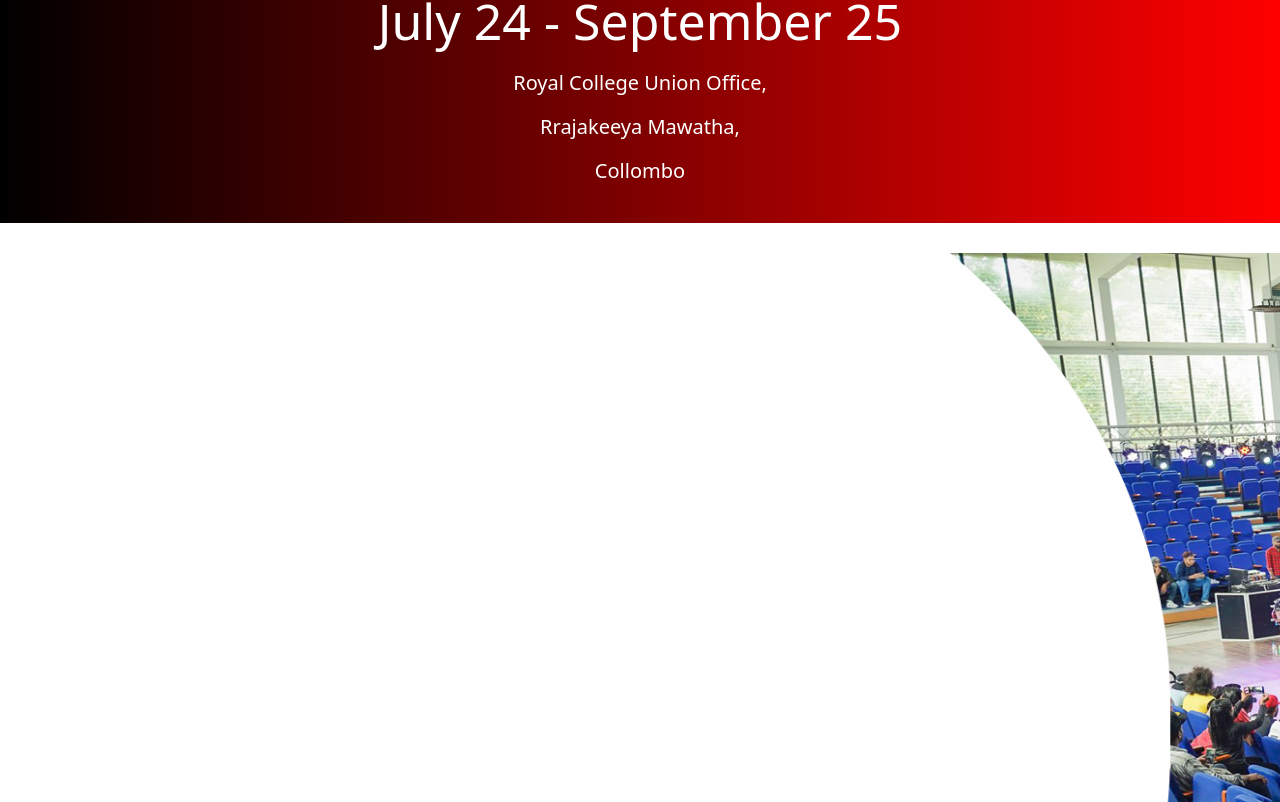
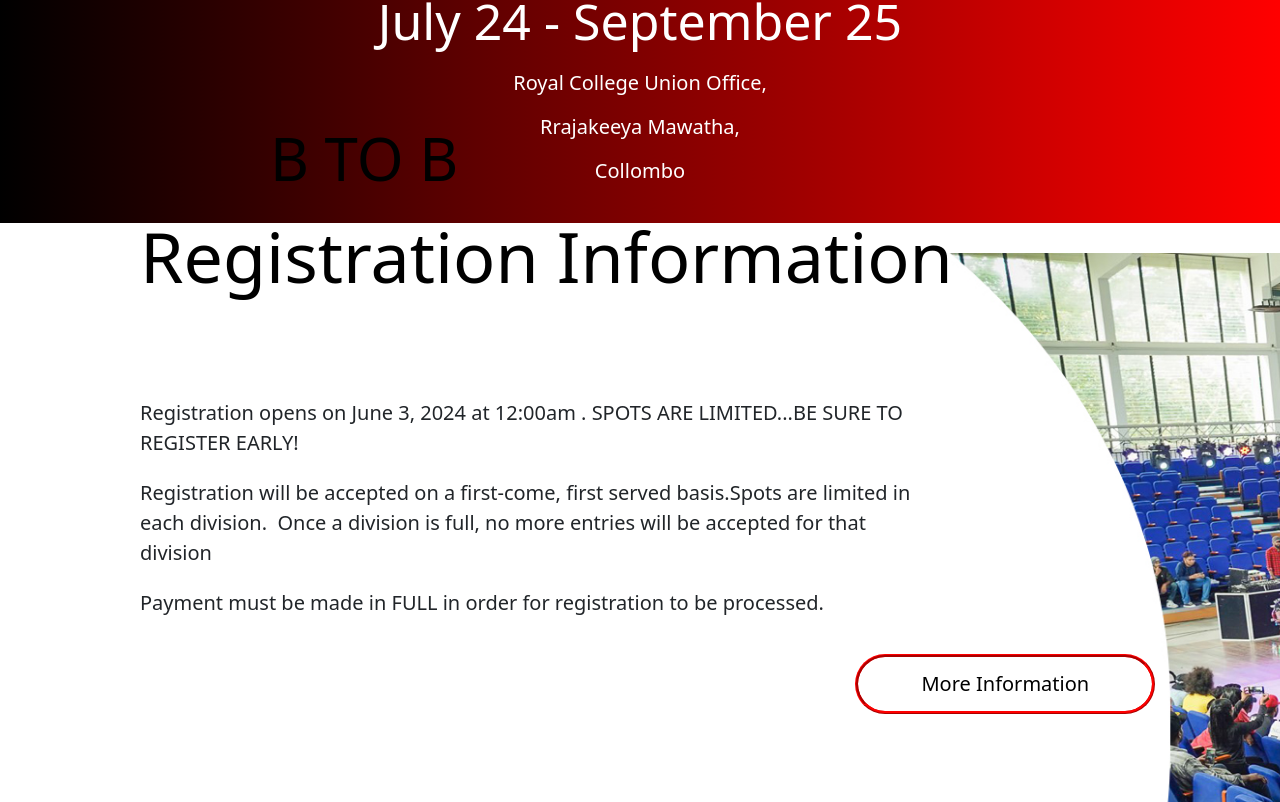
Before and after one commit to ggvnt/Project-Test, a React (Create React App) app in the folder frontend/: page /home in a window 1280 px wide. Shown: the part 1078-1880 px from the top of the page. Built offline with nearby package versions, Linux system fonts and the light colour scheme.

Commit message:
add somthing to home .css

```diff
--- a/frontend/src/components/style/Home.css
+++ b/frontend/src/components/style/Home.css
@@ -63,3 +63,39 @@
     color: white;
     margin-bottom: 20px;
 }
+
+.overlay3 {
+    position: absolute;
+    top: 150%;
+    left: 140px;
+
+}
+
+.btob {
+    font-size: 60px;
+    color: #000;
+    margin-bottom: 20px;
+    margin-left: 130px;
+}
+
+
+.regInfo {
+    font-size: 70px;
+    color: #000;
+    margin-bottom: 20px;
+    padding-bottom: 80px;
+}
+
+.ph{
+    width: 800px;
+    font-size: 20px;
+    margin-top: 20px;
+}
+
+.custom-btn{
+    width: 300px !important;
+    height: 60px !important;
+    border-radius: 80px !important;
+    margin-top: 100px;
+    margin-left: 200px;
+}
```
